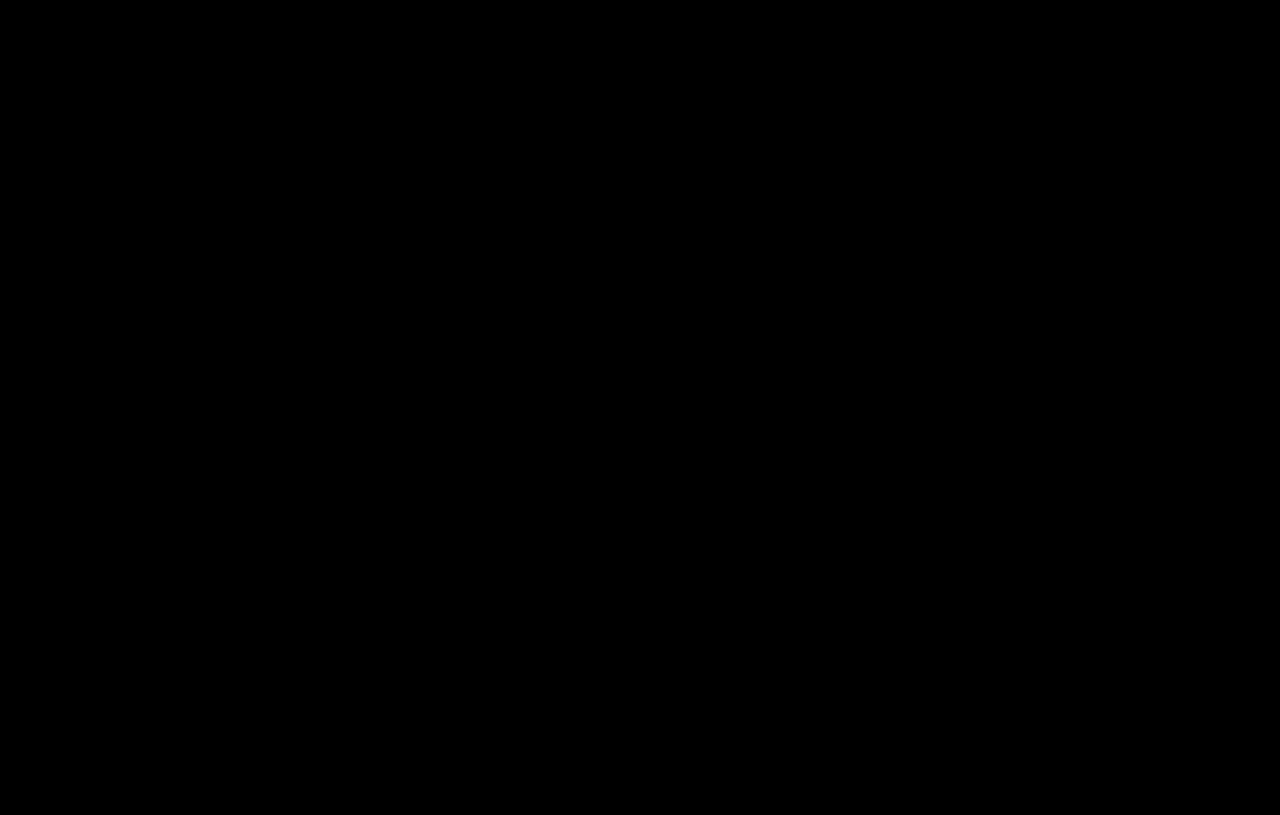
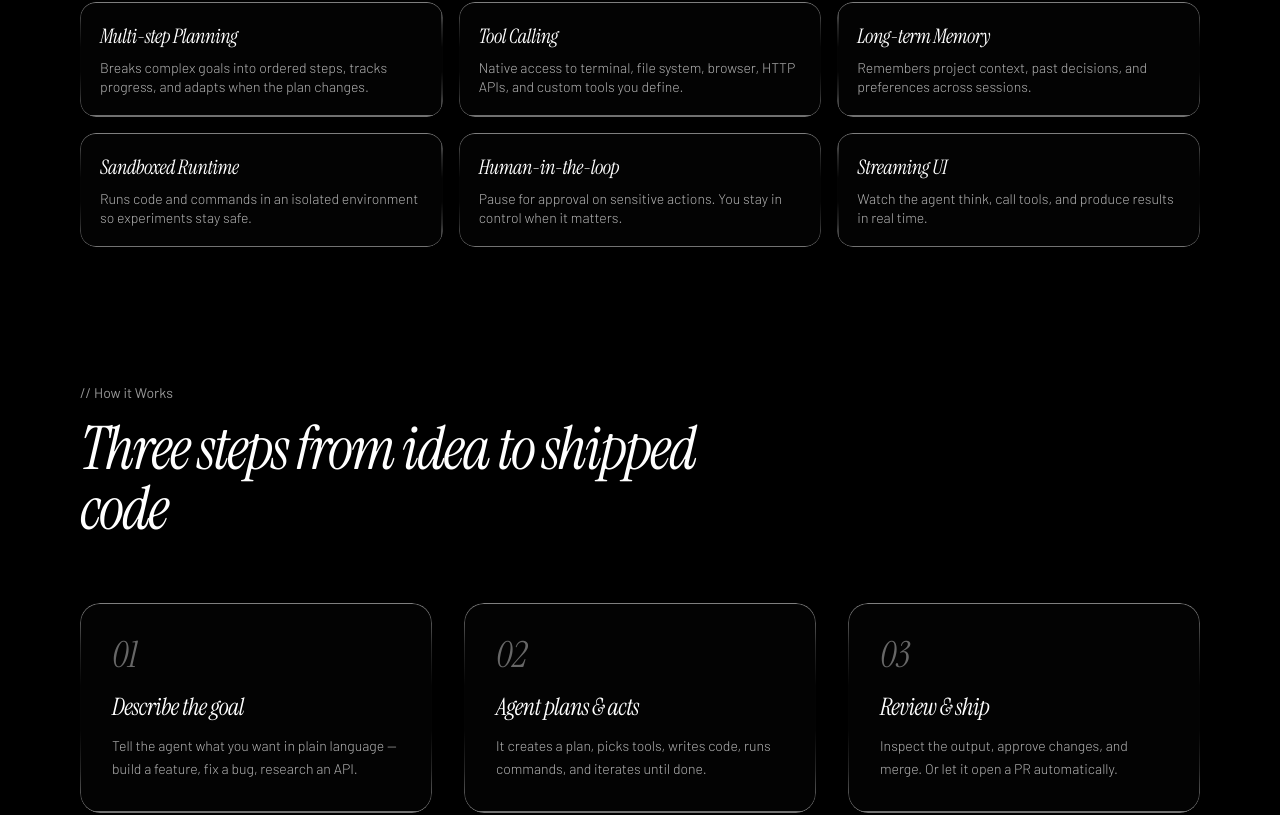
Before and after one commit to paxni12345-web/cool-website, a React (Vite) app: page /#/ in a window 1280 px wide. Shown: the part 1618-2433 px from the top of the page. Before the commit the page ends 1600 px from the top, so only its background shows below. Built offline with nearby package versions, Linux system fonts and the light colour scheme.

Commit message:
Add detailed sections for Features, How it Works, Use Cases, Pricing, Docs

```diff
--- a/src/App.tsx
+++ b/src/App.tsx
@@ -18,7 +18,14 @@ const fadeUp = {
   transition: { duration: 0.8, ease: 'easeOut' as const },
 }
 
-const navLinks = ['Features', 'How it Works', 'Use Cases', 'Pricing', 'Docs']
+const navLinks = [
+  { label: 'Features', href: '#features' },
+  { label: 'How it Works', href: '#how-it-works' },
+  { label: 'Use Cases', href: '#use-cases' },
+  { label: 'Pricing', href: '#pricing' },
+  { label: 'Docs', href: '#docs' },
+]
+
 const logos = ['OpenAI', 'Anthropic', 'LangChain', 'Vercel', 'Hugging Face']
 
 const capabilities = [
@@ -42,6 +49,55 @@ const capabilities = [
   },
 ]
 
+const features = [
+  { title: 'Multi-step Planning', desc: 'Breaks complex goals into ordered steps, tracks progress, and adapts when the plan changes.' },
+  { title: 'Tool Calling', desc: 'Native access to terminal, file system, browser, HTTP APIs, and custom tools you define.' },
+  { title: 'Long-term Memory', desc: 'Remembers project context, past decisions, and preferences across sessions.' },
+  { title: 'Sandboxed Runtime', desc: 'Runs code and commands in an isolated environment so experiments stay safe.' },
+  { title: 'Human-in-the-loop', desc: 'Pause for approval on sensitive actions. You stay in control when it matters.' },
+  { title: 'Streaming UI', desc: 'Watch the agent think, call tools, and produce results in real time.' },
+]
+
+const steps = [
+  { num: '01', title: 'Describe the goal', desc: 'Tell the agent what you want in plain language — build a feature, fix a bug, research an API.' },
+  { num: '02', title: 'Agent plans & acts', desc: 'It creates a plan, picks tools, writes code, runs commands, and iterates until done.' },
+  { num: '03', title: 'Review & ship', desc: 'Inspect the output, approve changes, and merge. Or let it open a PR automatically.' },
+]
+
+const useCases = [
+  { title: 'Codebase Refactors', desc: 'Rename symbols, migrate frameworks, or clean up tech debt across hundreds of files.' },
+  { title: 'Feature Development', desc: 'From ticket to working PR — the agent scaffolds, implements, and tests.' },
+  { title: 'Debugging', desc: 'Reproduce issues, dig through logs, and propose fixes with full context.' },
+  { title: 'Docs & Research', desc: 'Summarize repos, generate docs, or explore unfamiliar APIs for you.' },
+]
+
+const plans = [
+  {
+    name: 'Hobby',
+    price: 'Free',
+    period: '',
+    features: ['50 agent runs / month', '1 workspace', 'Community support', 'Basic tools'],
+    cta: 'Get Started',
+    highlight: false,
+  },
+  {
+    name: 'Pro',
+    price: '$29',
+    period: '/mo',
+    features: ['Unlimited runs', '5 workspaces', 'Priority support', 'Custom tools', 'Memory & history'],
+    cta: 'Start Pro',
+    highlight: true,
+  },
+  {
+    name: 'Team',
+    price: '$99',
+    period: '/mo',
+    features: ['Everything in Pro', 'Shared workspaces', 'SSO & roles', 'Audit logs', 'Dedicated support'],
+    cta: 'Contact Sales',
+    highlight: false,
+  },
+]
+
 export default function App() {
   return (
     <div className="bg-black text-white font-body">
@@ -54,7 +110,6 @@ export default function App() {
         />
 
         <div className="relative z-10 flex flex-col h-full">
-          {/* Navbar */}
           <nav className="fixed top-4 left-0 right-0 z-50 flex items-center justify-between px-8 lg:px-16">
             <div className="liquid-glass h-12 w-12 rounded-full flex items-center justify-center">
               <span className="font-heading italic text-2xl">a</span>
@@ -63,11 +118,11 @@ export default function App() {
             <div className="hidden md:flex liquid-glass rounded-full px-1.5 py-1.5 items-center gap-1">
               {navLinks.map((link) => (
                 <a
-                  key={link}
-                  href={`#${link.toLowerCase().replace(/ /g, '-')}`}
-                  className="px-3 py-2 text-sm font-medium text-white/90 font-body"
+                  key={link.label}
+                  href={link.href}
+                  className="px-3 py-2 text-sm font-medium text-white/90 font-body hover:text-white transition-colors"
                 >
-                  {link}
+                  {link.label}
                 </a>
               ))}
               <Link
@@ -84,7 +139,6 @@ export default function App() {
               </Link>
             </div>
 
-            {/* Mobile Sign In */}
             <Link
               to="/login"
               className="md:hidden liquid-glass rounded-full px-4 py-2 text-sm font-medium"
@@ -93,16 +147,13 @@ export default function App() {
             </Link>
           </nav>
 
-          {/* Main content */}
           <div className="flex-1 flex flex-col items-center justify-center pt-24 px-4 text-center">
             <motion.div
               {...fadeUp}
               transition={{ ...fadeUp.transition, delay: 0.4 }}
               className="liquid-glass rounded-full px-4 py-2 flex items-center gap-2 text-sm"
             >
-              <span className="bg-white text-black text-xs font-semibold px-2 py-0.5 rounded-full">
-                New
-              </span>
+              <span className="bg-white text-black text-xs font-semibold px-2 py-0.5 rounded-full">New</span>
               <span className="text-white/90">Agent CLI v2 is live — autonomous coding agents</span>
             </motion.div>
 
@@ -134,9 +185,9 @@ export default function App() {
               >
                 Try the Agent <ArrowUpRight className="w-4 h-4" />
               </Link>
-              <button className="flex items-center gap-2 text-sm text-white/90">
+              <a href="#how-it-works" className="flex items-center gap-2 text-sm text-white/90">
                 <Play className="w-4 h-4" /> Watch Demo
-              </button>
+              </a>
             </motion.div>
 
             <motion.div
@@ -146,22 +197,17 @@ export default function App() {
             >
               <div className="liquid-glass p-5 w-[220px] rounded-[1.25rem] text-left">
                 <ClockIcon className="w-6 h-6 text-white/80" />
-                <div className="text-4xl font-heading italic tracking-[-1px] leading-none mt-4">
-                  10x
-                </div>
+                <div className="text-4xl font-heading italic tracking-[-1px] leading-none mt-4">10x</div>
                 <div className="text-sm text-white/70 mt-1">Faster Task Completion vs Manual</div>
               </div>
               <div className="liquid-glass p-5 w-[220px] rounded-[1.25rem] text-left">
                 <GlobeIcon className="w-6 h-6 text-white/80" />
-                <div className="text-4xl font-heading italic tracking-[-1px] leading-none mt-4">
-                  24/7
-                </div>
+                <div className="text-4xl font-heading italic tracking-[-1px] leading-none mt-4">24/7</div>
                 <div className="text-sm text-white/70 mt-1">Always-On Agent Runtime</div>
               </div>
             </motion.div>
           </div>
 
-          {/* Trust bar */}
           <motion.div
             {...fadeUp}
             transition={{ ...fadeUp.transition, delay: 1.4 }}
@@ -172,10 +218,7 @@ export default function App() {
             </div>
             <div className="flex gap-12 md:gap-16 flex-wrap justify-center">
               {logos.map((name) => (
-                <span
-                  key={name}
-                  className="font-heading italic text-2xl md:text-3xl tracking-tight text-white/60"
-                >
+                <span key={name} className="font-heading italic text-2xl md:text-3xl tracking-tight text-white/60">
                   {name}
                 </span>
               ))}
@@ -184,13 +227,12 @@ export default function App() {
         </div>
       </section>
 
-      {/* ========== CAPABILITIES ========== */}
-      <section className="min-h-screen overflow-hidden bg-black relative">
+      {/* ========== CAPABILITIES (existing) ========== */}
+      <section className="min-h-screen overflow-hidden bg-black relative" id="features">
         <FadingVideo
           src="https://d8j0ntlcm91z4.cloudfront.net/user_38xzZboKViGWJOttwIXH07lWA1P/hf_20260622_093722_ccfc7ebf-182f-419f-8a62-2dc02db7dd9d.mp4"
           className="absolute inset-0 w-full h-full object-cover z-0"
         />
-
         <div className="relative z-10 px-8 md:px-16 lg:px-20 pt-24 pb-10 flex flex-col min-h-screen">
           <div className="mb-auto">
             <p className="text-sm font-body text-white/80 mb-6">// Capabilities</p>
@@ -198,42 +240,149 @@ export default function App() {
               {`Agent runtime,\nend to end`}
             </h2>
           </div>
-
           <div className="mt-16 grid grid-cols-1 md:grid-cols-3 gap-6">
             {capabilities.map((cap) => (
-              <div
-                key={cap.title}
-                className="liquid-glass rounded-[1.25rem] p-6 min-h-[360px] flex flex-col"
-              >
+              <div key={cap.title} className="liquid-glass rounded-[1.25rem] p-6 min-h-[360px] flex flex-col">
                 <div className="flex items-start justify-between gap-3">
                   <div className="liquid-glass h-11 w-11 rounded-[0.75rem] flex items-center justify-center flex-shrink-0">
                     <cap.icon className="w-5 h-5" />
                   </div>
                   <div className="flex flex-wrap gap-1.5 justify-end">
                     {cap.tags.map((tag) => (
-                      <span
-                        key={tag}
-                        className="liquid-glass rounded-full px-3 py-1 text-[11px] text-white/90 font-body whitespace-nowrap"
-                      >
+                      <span key={tag} className="liquid-glass rounded-full px-3 py-1 text-[11px] text-white/90 font-body whitespace-nowrap">
                         {tag}
                       </span>
                     ))}
                   </div>
                 </div>
+                <div className="flex-1" />
+                <h3 className="font-heading italic text-3xl md:text-4xl tracking-[-1px] leading-none">{cap.title}</h3>
+                <p className="mt-3 text-sm text-white/90 font-body font-light leading-snug max-w-[32ch]">{cap.body}</p>
+              </div>
+            ))}
+          </div>
 
-                <div className="flex-1" />
-
-                <h3 className="font-heading italic text-3xl md:text-4xl tracking-[-1px] leading-none">
-                  {cap.title}
-                </h3>
-                <p className="mt-3 text-sm text-white/90 font-body font-light leading-snug max-w-[32ch]">
-                  {cap.body}
-                </p>
+          {/* Extra feature grid */}
+          <div className="mt-16 grid grid-cols-1 sm:grid-cols-2 lg:grid-cols-3 gap-4">
+            {features.map((f) => (
+              <div key={f.title} className="liquid-glass rounded-2xl p-5">
+                <h4 className="font-heading italic text-xl tracking-tight">{f.title}</h4>
+                <p className="mt-2 text-sm text-white/70 font-light leading-snug">{f.desc}</p>
               </div>
             ))}
           </div>
         </div>
       </section>
+
+      {/* ========== HOW IT WORKS ========== */}
+      <section id="how-it-works" className="min-h-screen bg-black px-8 md:px-16 lg:px-20 py-24">
+        <p className="text-sm text-white/60 mb-4">// How it Works</p>
+        <h2 className="font-heading italic text-5xl md:text-6xl tracking-[-2px] leading-none max-w-2xl">
+          Three steps from idea to shipped code
+        </h2>
+        <div className="mt-16 grid grid-cols-1 md:grid-cols-3 gap-8">
+          {steps.map((s) => (
+            <div key={s.num} className="liquid-glass rounded-[1.25rem] p-8">
+              <span className="text-white/40 font-heading italic text-4xl">{s.num}</span>
+              <h3 className="mt-4 font-heading italic text-2xl tracking-tight">{s.title}</h3>
+              <p className="mt-3 text-sm text-white/70 font-light leading-relaxed">{s.desc}</p>
+            </div>
+          ))}
+        </div>
+      </section>
+
+      {/* ========== USE CASES ========== */}
+      <section id="use-cases" className="min-h-screen bg-[#060910] px-8 md:px-16 lg:px-20 py-24">
+        <p className="text-sm text-white/60 mb-4">// Use Cases</p>
+        <h2 className="font-heading italic text-5xl md:text-6xl tracking-[-2px] leading-none max-w-2xl">
+          Built for real engineering work
+        </h2>
+        <div className="mt-16 grid grid-cols-1 md:grid-cols-2 gap-6">
+          {useCases.map((u) => (
+            <div key={u.title} className="liquid-glass rounded-[1.25rem] p-8 flex flex-col justify-between min-h-[200px]">
+              <h3 className="font-heading italic text-3xl tracking-tight">{u.title}</h3>
+              <p className="mt-4 text-sm text-white/70 font-light leading-relaxed">{u.desc}</p>
+            </div>
+          ))}
+        </div>
+      </section>
+
+      {/* ========== PRICING ========== */}
+      <section id="pricing" className="min-h-screen bg-black px-8 md:px-16 lg:px-20 py-24">
+        <p className="text-sm text-white/60 mb-4 text-center">// Pricing</p>
+        <h2 className="font-heading italic text-5xl md:text-6xl tracking-[-2px] leading-none text-center">
+          Simple plans for every stage
+        </h2>
+        <div className="mt-16 grid grid-cols-1 md:grid-cols-3 gap-6 max-w-5xl mx-auto">
+          {plans.map((p) => (
+            <div
+              key={p.name}
+              className={`rounded-[1.25rem] p-8 flex flex-col ${
+                p.highlight ? 'liquid-glass-strong ring-1 ring-white/20' : 'liquid-glass'
+              }`}
+            >
+              <h3 className="font-heading italic text-2xl">{p.name}</h3>
+              <div className="mt-4 flex items-baseline gap-1">
+                <span className="text-4xl font-heading italic">{p.price}</span>
+                <span className="text-white/50 text-sm">{p.period}</span>
+              </div>
+              <ul className="mt-6 space-y-2 flex-1">
+                {p.features.map((f) => (
+                  <li key={f} className="text-sm text-white/70 flex items-start gap-2">
+                    <span className="text-white/40 mt-0.5">→</span> {f}
+                  </li>
+                ))}
+              </ul>
+              <Link
+                to="/login"
+                className={`mt-8 block text-center rounded-full py-3 text-sm font-medium ${
+                  p.highlight ? 'bg-white text-black' : 'liquid-glass text-white'
+                }`}
+              >
+                {p.cta}
+              </Link>
+            </div>
+          ))}
+        </div>
+      </section>
+
+      {/* ========== DOCS ========== */}
+      <section id="docs" className="min-h-[70vh] bg-[#060910] px-8 md:px-16 lg:px-20 py-24">
+        <p className="text-sm text-white/60 mb-4">// Docs</p>
+        <h2 className="font-heading italic text-5xl md:text-6xl tracking-[-2px] leading-none max-w-2xl">
+          Everything you need to get started
+        </h2>
+        <div className="mt-12 grid grid-cols-1 md:grid-cols-2 lg:grid-cols-3 gap-5">
+          {[
+            { title: 'Quickstart', desc: 'Install the CLI and run your first agent in under 5 minutes.' },
+            { title: 'Tool API', desc: 'Define custom tools and give the agent new superpowers.' },
+            { title: 'Memory', desc: 'How long-term and short-term memory work under the hood.' },
+            { title: 'Sandbox', desc: 'Security model and how code execution is isolated.' },
+            { title: 'Integrations', desc: 'Connect GitHub, Slack, Linear, and more.' },
+            { title: 'Examples', desc: 'Ready-made recipes for common engineering tasks.' },
+          ].map((d) => (
+            <a
+              key={d.title}
+              href="#"
+              className="liquid-glass rounded-2xl p-6 hover:bg-white/5 transition-colors block"
+            >
+              <h3 className="font-heading italic text-xl">{d.title}</h3>
+              <p className="mt-2 text-sm text-white/60 font-light">{d.desc}</p>
+            </a>
+          ))}
+        </div>
+      </section>
+
+      {/* Footer */}
+      <footer className="border-t border-white/10 py-10 px-8 md:px-16 flex flex-col md:flex-row items-center justify-between gap-4">
+        <span className="font-heading italic text-xl">a</span>
+        <p className="text-sm text-white/40">© 2026 Agent Studio. All rights reserved.</p>
+        <div className="flex gap-6 text-sm text-white/50">
+          <a href="#" className="hover:text-white">Privacy</a>
+          <a href="#" className="hover:text-white">Terms</a>
+          <Link to="/login" className="hover:text-white">Sign In</Link>
+        </div>
+      </footer>
     </div>
   )
 }
```
